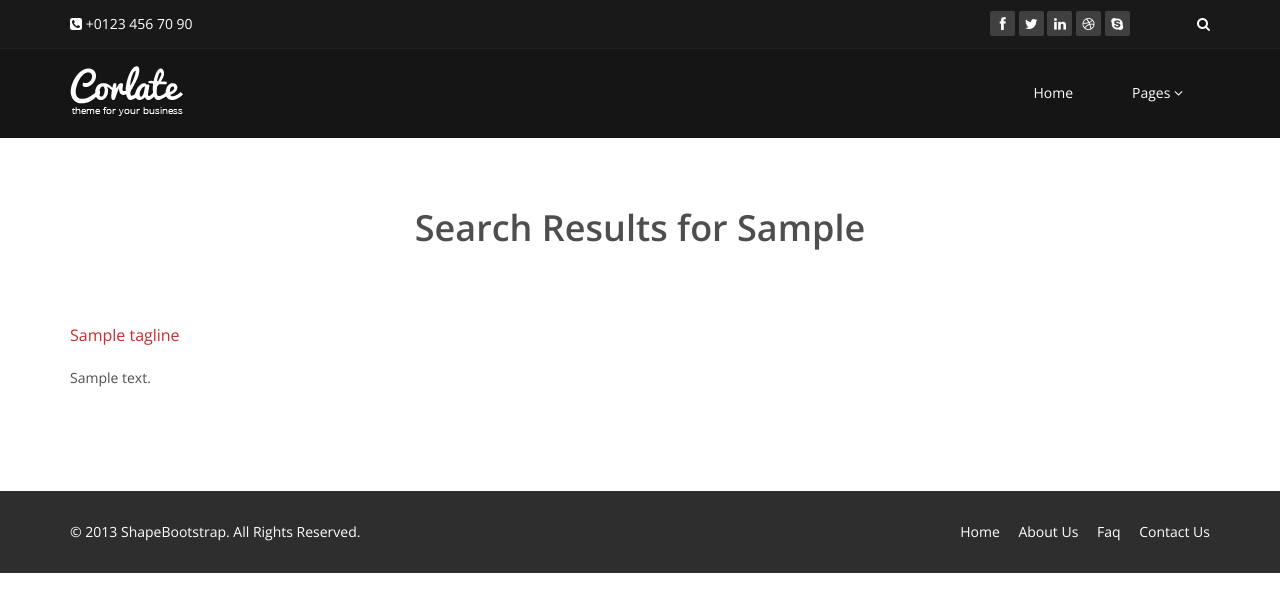
After one commit to amponce/elsa, a Flask app: template templates/candidate_search.html in a window 1280 px wide. The commit adds this page. Shown: the top 612 px of the page. Run offline with Flask 2, Linux system fonts and the light colour scheme; the template is opened without the code that fills it: most values are stand-ins (such as "Sample title", 1, 10 or a date in 2020); parts of the project's set-up code (start-up, migrations or seed data) failed here and were passed over.

Commit message:
Adding candidate search results.

```diff
--- a/app.py
+++ b/app.py
@@ -185,29 +185,6 @@ def addJob():
 		flash('Error posting job: %s' % e)
 		return redirect(url_for('home'))
 
-
-#--------------------------------------------------------------------
-#
-#						End Job Posting Block
-#
-#--------------------------------------------------------------------
-
-#--------------------------------------------------------------------
-#
-#						Begin Search Block
-#
-#--------------------------------------------------------------------
-@app.route('/jobSearch', methods=['GET'])
-def jobSearch():
-	if not login.current_user.is_authenticated():
-		return redirect(url_for('index'))
-
-	query = request.args.get('job_q', '')
-	results = search.jobSearch(query)
-	return render_template('search.html', job_q=query
-						   , results=results)
-
-
 @app.route('/viewJob/<int:job_id>')
 def viewJob(job_id):
 	if not login.current_user.is_authenticated():
@@ -242,6 +219,35 @@ def apply():
 		flash('Error applying to job: %s' % e)
 		return redirect(url_for('home'))
 
+#--------------------------------------------------------------------
+#
+#						End Job Posting Block
+#
+#--------------------------------------------------------------------
+
+#--------------------------------------------------------------------
+#
+#						Begin Search Block
+#
+#--------------------------------------------------------------------
+@app.route('/jobSearch', methods=['GET'])
+def jobSearch():
+	if not login.current_user.is_authenticated():
+		return redirect(url_for('index'))
+
+	query = request.args.get('job_q', '')
+	results = search.jobSearch(query)
+	return render_template('search.html', job_q=query
+						   , results=results)
+
+@app.route('/candidateSearch', methods=['GET'])
+def find_candidates():
+	if not login.current_user.is_authenticated():
+		return redirect(url_for('index'))
+
+	query = request.args.get('dude_q', '')
+	results = search.candidateSearch(query)
+	return render_template('candidate_search.html', results=results)
 
 #--------------------------------------------------------------------
 #
--- /dev/null
+++ b/templates/candidate_search.html
@@ -0,0 +1,21 @@
+{% extends "layout.html" %}
+
+{% block body %}
+
+    <section id="contact-page">
+        <div class="container">
+            <div class="center">
+                <h2>Search Results for {{ job_q }}</h2>
+            </div>
+
+            {% for result in results %}
+                <p class="lead"><a href="#">{{ result['tagline'] }}</a></p>
+                <p>{{ result['summary'] }}</p><br/>
+            {% else %}
+                <p class="lead">No results found...</p>
+            {% endfor %}
+
+        </div><!--/.container-->
+    </section><!--/#contact-page-->
+
+{% endblock %}
--- a/templates/home.html
+++ b/templates/home.html
@@ -22,7 +22,7 @@
                             </form>
                         </div>
                         <div class="tab-pane" id="candidates">
-                            <form role="form" method="get" action="#">
+                            <form role="form" method="get" action="{{ url_for('find_candidates') }}">
                                 <input class="form-control input-lg" type="text" placeholder="Candidate Search..." name="dude_q">
                                 <br/>
                                 <button type="submit" class="btn btn-success btn-lg">Search</button>
```
